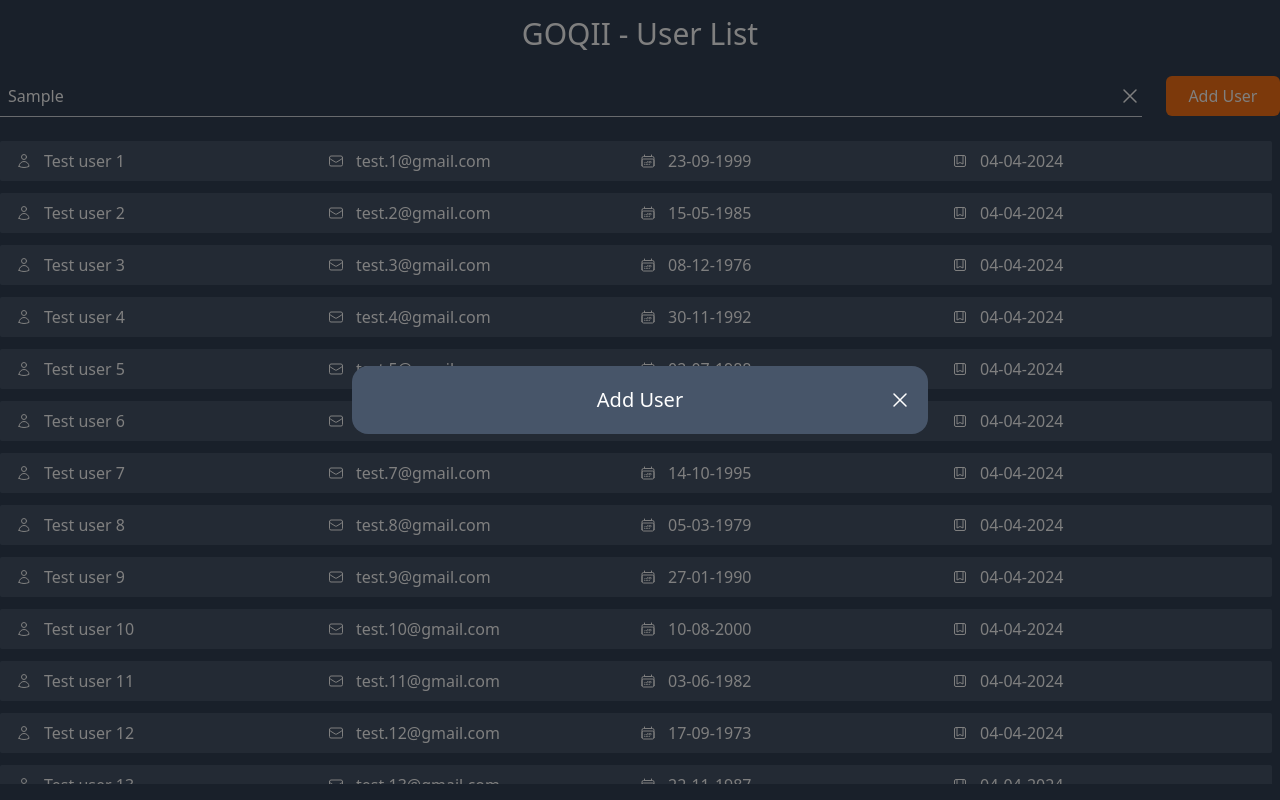
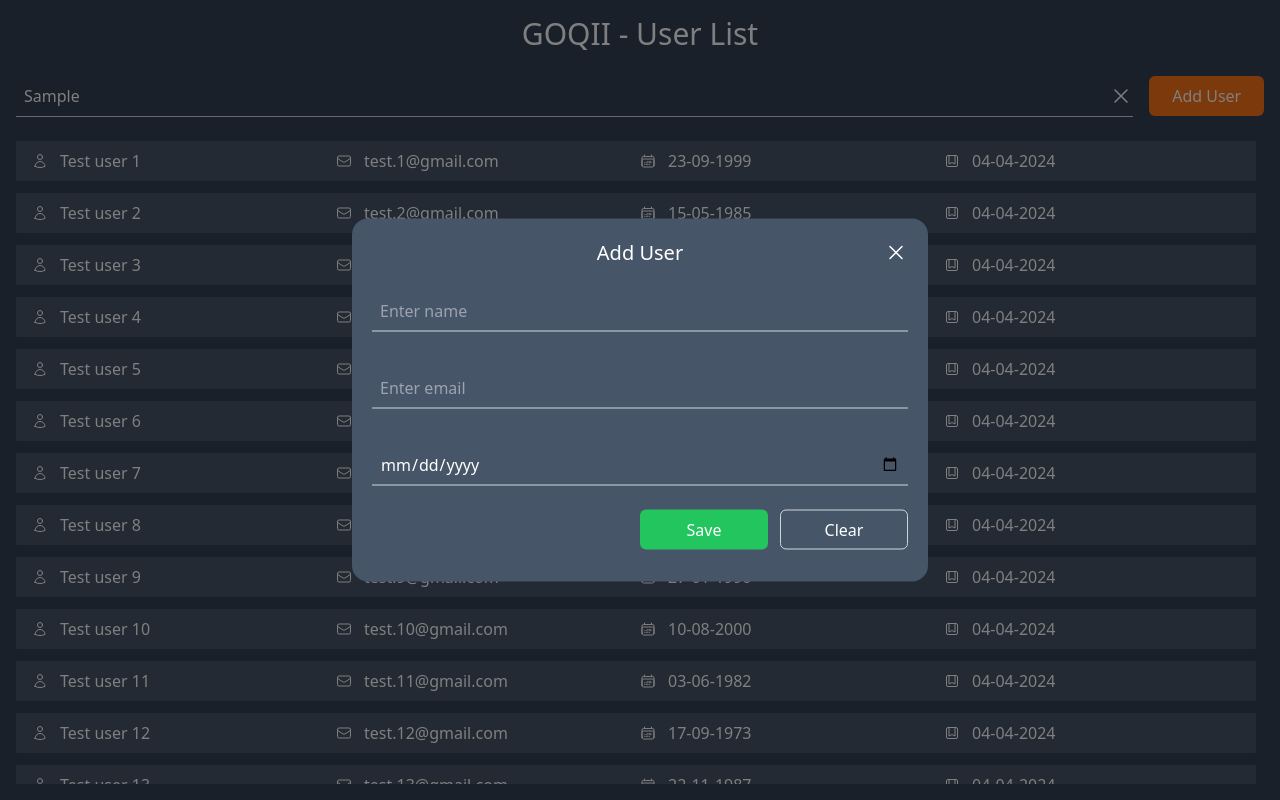
Before and after one commit to jai-kj/goqii_fsd_react_app, a React (Create React App) app: page / in a window 1280 px wide. Both pictures are taken after typing "Sample" into the empty fields and a click on the button "Add User". Built offline with nearby package versions, Linux system fonts and the light colour scheme.

Commit message:
feat(user): add user form popup designed

```diff
--- a/src/App.tsx
+++ b/src/App.tsx
@@ -3,7 +3,7 @@
 
 const App = () => {
   return (
-    <div className="w-full h-full bg-slate-700 py-4 px-4 sm:px-0">
+    <div className="w-full h-full bg-slate-700 py-4 px-4">
       <div className="h-full w-full flex flex-col max-w-7xl mx-auto text-white gap-y-6">
         <HeaderGroup />
         <UserList />
--- a/src/components/HeaderGroup.tsx
+++ b/src/components/HeaderGroup.tsx
@@ -10,7 +10,7 @@
     <>
       <UserAdd show={visible} handleClose={handleClose} />
       <h1 className="text-3xl text-center font-medium">GOQII - User List</h1>
-      <div className="flex gap-x-6">
+      <div className="flex gap-x-4">
         <UserSearch />
         <Button
           title="Add User"
--- a/src/components/UserAdd.tsx
+++ b/src/components/UserAdd.tsx
@@ -1,5 +1,8 @@
+import { useMemo } from "react";
+import { useTextInput } from "../hooks/useInput";
 import Cross from "./icons/Cross";
 import Button from "./layout/Button";
+import TextInput from "./layout/TextInput";
 import PopUpWrapper from "./PopUpWrapper";
 
 interface IUserAddProps {
@@ -8,9 +11,34 @@
 }
 
 const UserAdd = ({ show, handleClose }: IUserAddProps) => {
+  const nameInputHook = useTextInput({
+    regexCheck: true,
+    regex: /^[a-zA-Z][a-zA-Z0-9 ]*$/,
+  });
+  const emailInputHook = useTextInput({
+    regexCheck: true,
+    regex:
+      /^(([^<>()[\]\\.,;:\s@"]+(\.[^<>()[\]\\.,;:\s@"]+)*)|.(".+"))@((\[[0-9]{1,3}\.[0-9]{1,3}\.[0-9]{1,3}\.[0-9]{1,3}\])|(([a-zA-Z\-0-9]+\.)+[a-zA-Z]{2,}))$/,
+  });
+  const dobInputHook = useTextInput({});
+
+  const dateLocalNow = useMemo(
+    () =>
+      new Date(new Date().getTime() - new Date().getTimezoneOffset() * 60000)
+        .toISOString()
+        .slice(0, 10),
+    []
+  );
+
+  const handleReset = () => {
+    nameInputHook.onUpdate();
+    emailInputHook.onUpdate();
+    dobInputHook.onUpdate();
+  };
+
   return (
     <PopUpWrapper show={show} handleClose={handleClose}>
-      <div className="flex items-center justify-center w-full relative">
+      <div className="flex items-center justify-center w-full relative pb-3">
         <h2 className="text-xl font-medium text-center">Add User</h2>
         <Button
           onClick={handleClose}
@@ -19,6 +47,51 @@
           <Cross />
         </Button>
       </div>
+      <form className="flex flex-col w-full h-full py-3 gap-y-6">
+        <TextInput
+          name="name"
+          autoComplete="name"
+          placeholder="Enter name"
+          inputHook={nameInputHook}
+          errorMessage="Invalid name"
+          required
+        />
+        <TextInput
+          type="email"
+          name="email"
+          autoComplete="email"
+          placeholder="Enter email"
+          inputHook={emailInputHook}
+          errorMessage="Invalid email address"
+          required
+        />
+        <TextInput
+          type="date"
+          name="date"
+          autoComplete="bday-day"
+          placeholder="Enter date of birth"
+          inputHook={dobInputHook}
+          max={dateLocalNow}
+          required
+        />
+        <div className="flex w-full h-full">
+          <div className="flex w-full h-full justify-end space-x-3">
+            <Button
+              className="bg-green-500 hover:bg-green-600 active:bg-green-600 h-10 rounded-md w-1/2 md:w-32"
+              type="submit"
+            >
+              Save
+            </Button>
+            <Button
+              className="border border-gray-300 hover:bg-gray-300 hover:text-gray-800 h-10 rounded-md w-1/2 md:w-32"
+              type="reset"
+              onClick={handleReset}
+            >
+              Clear
+            </Button>
+          </div>
+        </div>
+      </form>
     </PopUpWrapper>
   );
 };
--- a/src/components/UserSearch.tsx
+++ b/src/components/UserSearch.tsx
@@ -1,15 +1,23 @@
+import { useTextInput } from "../hooks/useInput";
 import Cross from "./icons/Cross";
 import Button from "./layout/Button";
 import TextInput from "./layout/TextInput";
 
 const UserSearch = () => {
+  const searchInputHook = useTextInput({
+    handleOnChange: (val) => console.log(val),
+  });
   return (
     <TextInput
       name="search-box"
+      inputHook={searchInputHook}
       placeholder="Search"
-      className="h-10 bg-transparent w-full px-2 outline-none"
+      autoComplete="off"
       postIcon={
-        <Button className="flex justify-center items-center hover:scale-110">
+        <Button
+          className="flex justify-center items-center hover:scale-110"
+          onClick={() => searchInputHook.onUpdate()}
+        >
           <Cross />
         </Button>
       }
--- a/src/components/layout/ModalProvider.tsx
+++ b/src/components/layout/ModalProvider.tsx
@@ -19,7 +19,7 @@
         <div
           ref={ref}
           className={`
-        fixed bg-slate-600 rounded-2xl px-4 py-5 top-1/2 left-1/2
+        fixed bg-slate-600 rounded-2xl p-5 top-1/2 left-1/2
         w-[calc(100%-3rem)] md:w-[36rem] overflow-y-auto no-scrollbar
         -translate-x-1/2 transition-all duration-300 ease-in-out scroll-smooth
         ${
--- a/src/components/layout/TextInput.tsx
+++ b/src/components/layout/TextInput.tsx
@@ -1,21 +1,54 @@
+import { twMerge } from "tailwind-merge";
+import { IUseTextInputHook } from "../../hooks/useInput";
+import clsx, { ClassValue } from "clsx";
+
 interface ITextInput extends React.InputHTMLAttributes<HTMLInputElement> {
   name: string;
   placeholder: string;
+  parentClassNames?: ClassValue;
   postIcon?: React.ReactNode;
+  errorMessage?: string;
+  inputHook: IUseTextInputHook;
 }
 
-const TextInput = ({ name, placeholder, postIcon, ...rest }: ITextInput) => {
+const TextInput = ({
+  name,
+  placeholder,
+  postIcon,
+  parentClassNames,
+  inputHook,
+  errorMessage,
+  ...rest
+}: ITextInput) => {
   return (
-    <div className="flex w-full items-center border-b border-gray-300">
+    <>
+      <div
+        className={twMerge(
+          clsx(
+            "flex w-full items-center border-b border-gray-300",
+            parentClassNames
+          )
+        )}
+      >
         <input
           type="text"
           name={name}
           title={name}
+          className={twMerge(
+            clsx("h-10 bg-transparent w-full px-2 outline-none", rest.className)
+          )}
           placeholder={placeholder}
+          {...inputHook.bind}
           {...rest}
         />
         {postIcon}
       </div>
+      {errorMessage && (
+        <p className="text-red-300 -my-4 h-5 text-sm px-2">
+          {(inputHook.error === "true" && errorMessage) ?? ""}
+        </p>
+      )}
+    </>
   );
 };
 
--- /dev/null
+++ b/src/hooks/useInput.ts
@@ -0,0 +1,67 @@
+import { useCallback, useState } from "react";
+
+type ErrorState = "true" | "false" | "";
+
+interface IUseTextInputProps {
+  initialState?: string;
+  regex?: RegExp;
+  regexCheck?: boolean;
+  errorState?: ErrorState;
+  handleOnChange?: (arg?: string) => void;
+}
+
+export interface IUseTextInputHook {
+  value: string;
+  error: ErrorState;
+  onChange: (e: React.ChangeEvent<HTMLInputElement>) => void;
+  onUpdate: (val?: string, err?: ErrorState) => void;
+  bind: {
+    value: string;
+    error: ErrorState;
+    onChange: (e: React.ChangeEvent<HTMLInputElement>) => void;
+  };
+}
+
+export const useTextInput = ({
+  initialState = "",
+  errorState = "",
+  regex = /./,
+  regexCheck = false,
+  handleOnChange,
+}: IUseTextInputProps): IUseTextInputHook => {
+  const [value, setValue] = useState<string>(initialState);
+  const [error, setError] = useState<ErrorState>(errorState);
+
+  const onUpdate = useCallback((val = "", err: ErrorState = "") => {
+    setValue(val);
+    setError(err);
+  }, []);
+
+  const onChange = useCallback(
+    (e: React.ChangeEvent<HTMLInputElement>) => {
+      setValue(e.target.value);
+      if (e.target.value === "") setError("");
+      else {
+        if (e.target.value?.trim() === "") setError("true");
+        else if (regexCheck && regex && regex.test(e.target.value)) {
+          setError("false");
+          if (handleOnChange) handleOnChange(e.target.value?.trim());
+        } else if (regexCheck) setError("true");
+        else if (handleOnChange) handleOnChange(e.target.value?.trim());
+      }
+    },
+    [regex, regexCheck, handleOnChange]
+  );
+
+  return {
+    value,
+    error,
+    onChange,
+    onUpdate,
+    bind: {
+      value,
+      error,
+      onChange,
+    },
+  };
+};
```
Lines whose indentation alone changed are shown as unchanged.
